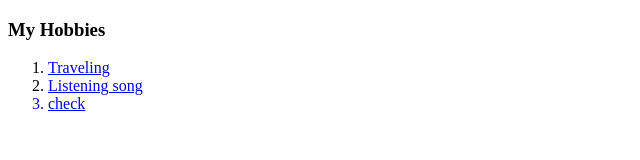
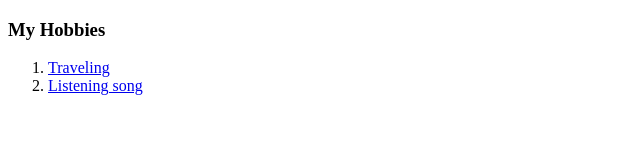
Before and after one commit to manishh12/manishh12.github.io, a plain HTML site: page hobbies.html in a window 1280 px wide. Shown: the full height of the page, 0-640 px from the left. Drawn offline with Linux system fonts and the light colour scheme.

Commit message:
Update hobbies.html

```diff
--- a/hobbies.html
+++ b/hobbies.html
@@ -10,7 +10,7 @@
     <ol>
       <li><a href="https://youtu.be/xOttFdfJz-E" target="blank">Traveling</a></li>
       <li><a href="https://youtu.be/nLnp0tpZ0ok" target="blank">Listening song</li>
-      <li> check</li>
+
     </ol>
   </body>
 </html>
```
